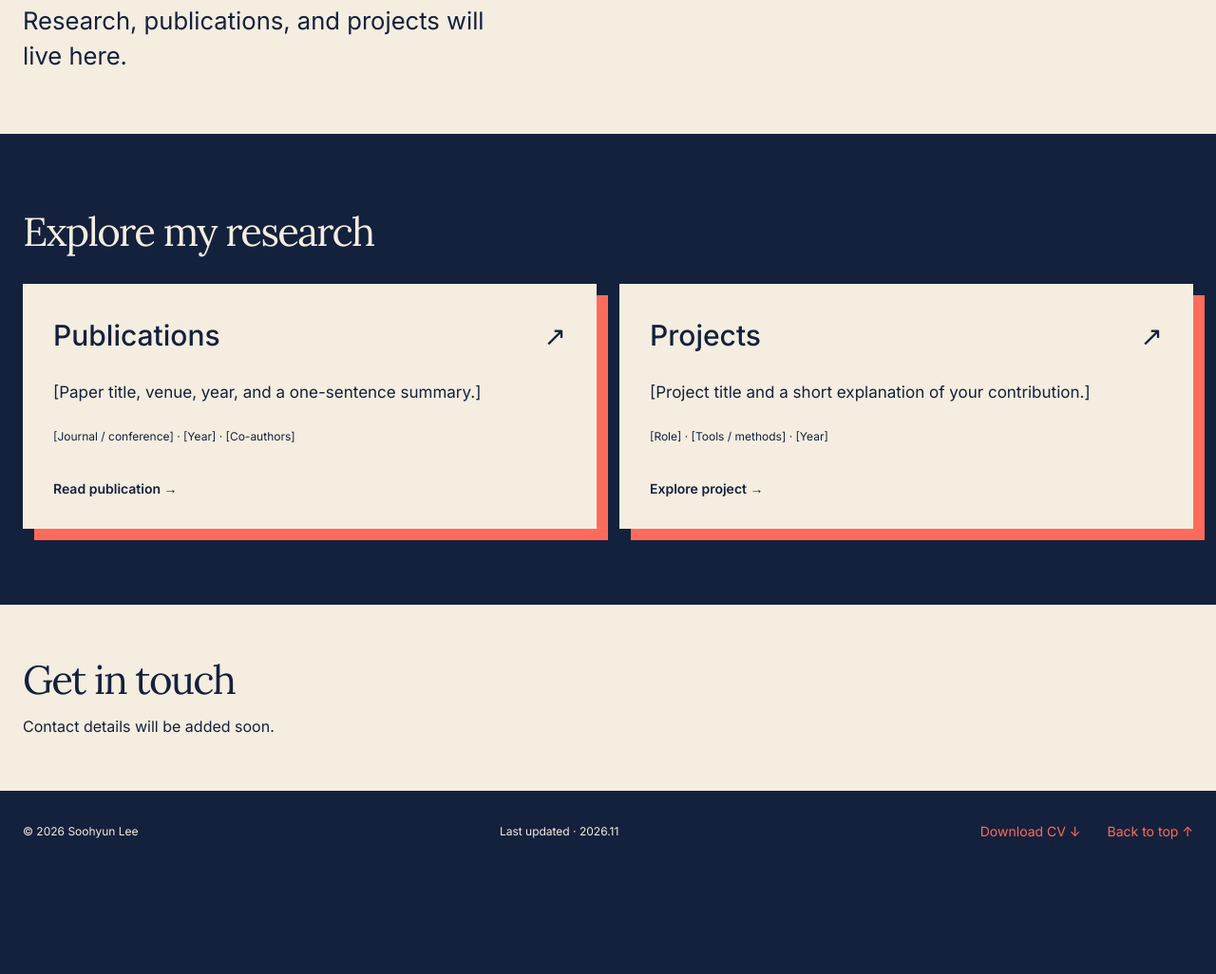
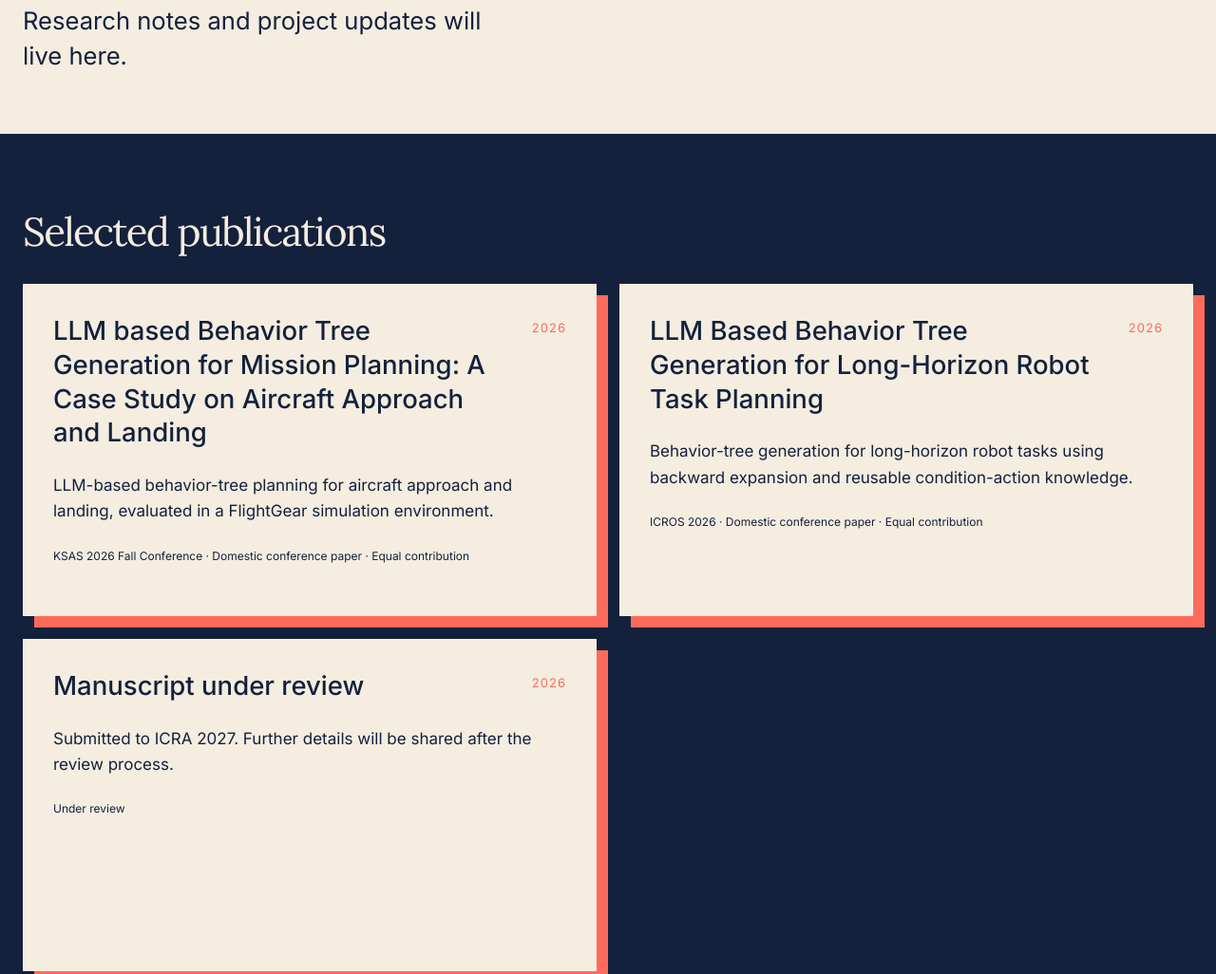
Before and after one commit to JustinLee02/JustinLee02.github.io, a plain HTML site: page index.html in a window 1280 px wide. Shown: the part 943-1969 px from the top of the page at 95% size. Before the commit the page ends 1861 px from the top, so only its background shows below. Drawn offline with Linux system fonts and the light colour scheme.

Commit message:
Add Publications cards

```diff
--- a/index.html
+++ b/index.html
@@ -24,6 +24,7 @@
         </a>
         <nav aria-label="Primary navigation">
           <a class="is-active" href="#about">About</a>
+          <a href="#publications">Publications</a>
           <a href="#contact">Contact</a>
         </nav>
       </div>
@@ -59,7 +60,7 @@
             <h2 id="coming-soon-title">More to come</h2>
             <span>In progress</span>
           </div>
-          <p class="empty-message">Research, publications, and projects will live here.</p>
+          <p class="empty-message">Research notes and project updates will live here.</p>
         </div>
       </section>
 
@@ -95,37 +96,60 @@
       </section>
       -->
 
-
-        <!-- PUBLICATIONS + PROJECTS TEMPLATE
-        Add the section back when you have content. Update the links (# or full URLs)
-        to point to a paper, GitHub repository, Notion page, or PDF. -->
-
       <section class="research-routes" id="publications">
         <div class="container">
-          <h2>Explore my research</h2>
+          <h2>Selected publications</h2>
+          <div class="route-grid">
+            <article class="route-card route-card--publication">
+              <div class="route-title">
+                <h3>LLM based Behavior Tree Generation for Mission Planning: A Case Study on Aircraft Approach and Landing</h3>
+                <span class="publication-year">2026</span>
+              </div>
+              <p>LLM-based behavior-tree planning for aircraft approach and landing, evaluated in a FlightGear simulation environment.</p>
+              <small>KSAS 2026 Fall Conference · Domestic conference paper · Equal contribution</small>
+            </article>
+            <article class="route-card route-card--publication">
+              <div class="route-title">
+                <h3>LLM Based Behavior Tree Generation for Long-Horizon Robot Task Planning</h3>
+                <span class="publication-year">2026</span>
+              </div>
+              <p>Behavior-tree generation for long-horizon robot tasks using backward expansion and reusable condition-action knowledge.</p>
+              <small>ICROS 2026 · Domestic conference paper · Equal contribution</small>
+            </article>
+            <article class="route-card route-card--publication">
+              <div class="route-title">
+                <h3>Manuscript under review</h3>
+                <span class="publication-year">2026</span>
+              </div>
+              <p>Submitted to ICRA 2027. Further details will be shared after the review process.</p>
+              <small>Under review</small>
+            </article>
+          </div>
+        </div>
+      </section>
+
+      <!--
+        PROJECTS TEMPLATE
+        Remove this opening and closing comment when you are ready. Duplicate the article
+        block to add more projects, and replace the text and URL inside [square brackets].
+
+      <section class="research-routes" id="projects">
+        <div class="container">
+          <h2>Projects</h2>
           <div class="route-grid">
             <article class="route-card">
               <div class="route-title">
-                <h3>Publications</h3>
+                <h3>[Project title]</h3>
                 <span aria-hidden="true">↗</span>
               </div>
-              <p>[Paper title, venue, year, and a one-sentence summary.]</p>
-              <small>[Journal / conference] · [Year] · [Co-authors]</small>
-              <a href="[Paper URL or PDF path]">Read publication →</a>
-            </article>
-            <article class="route-card" id="projects">
-              <div class="route-title">
-                <h3>Projects</h3>
-                <span aria-hidden="true">↗</span>
-              </div>
-              <p>[Project title and a short explanation of your contribution.]</p>
-              <small>[Role] · [Tools / methods] · [Year]</small>
+              <p>[A concise summary of the problem, your contribution, and the outcome.]</p>
+              <small>[Your role] · [Tools / methods] · [Year]</small>
               <a href="[Project URL]">Explore project →</a>
             </article>
           </div>
         </div>
       </section>
-
+      -->
 
       <!--
         EDUCATION + EXPERIENCE TEMPLATE
--- a/styles.css
+++ b/styles.css
@@ -75,6 +75,10 @@ h2 { font-size: 42px; line-height: 1.1; margin: 0; }
 .route-card > p { font-size: 17px; line-height: 1.6; margin: 24px 0; }
 .route-card small { display: block; font-size: 12px; }
 .route-card a { bottom: 32px; font-size: 14px; font-weight: 600; left: 32px; position: absolute; text-decoration: none; }
+.route-card--publication { min-height: 350px; }
+.route-card--publication .route-title { align-items: flex-start; gap: 20px; }
+.route-card--publication .route-title h3 { font-size: clamp(1.25rem, 2.15vw, 1.75rem); line-height: 1.3; }
+.publication-year { color: var(--coral); flex: 0 0 auto; font-size: 13px !important; letter-spacing: .08em; padding-top: 5px; }
 
 .background-section { padding: 12px 0 80px; }
 .section-heading--light { align-items: baseline; }
@@ -108,6 +112,7 @@ footer { padding: 32px 0; }
   .interest-grid, .route-grid, .background-grid { gap: 32px; grid-template-columns: 1fr; }
   .interest-grid { margin-top: 32px; }
   .route-card { min-height: 250px; }
+  .route-card--publication { min-height: 0; }
   .contact-layout, .footer-layout { align-items: flex-start; flex-direction: column; gap: 28px; }
   .contact-links { align-items: flex-start; }
 }
```
